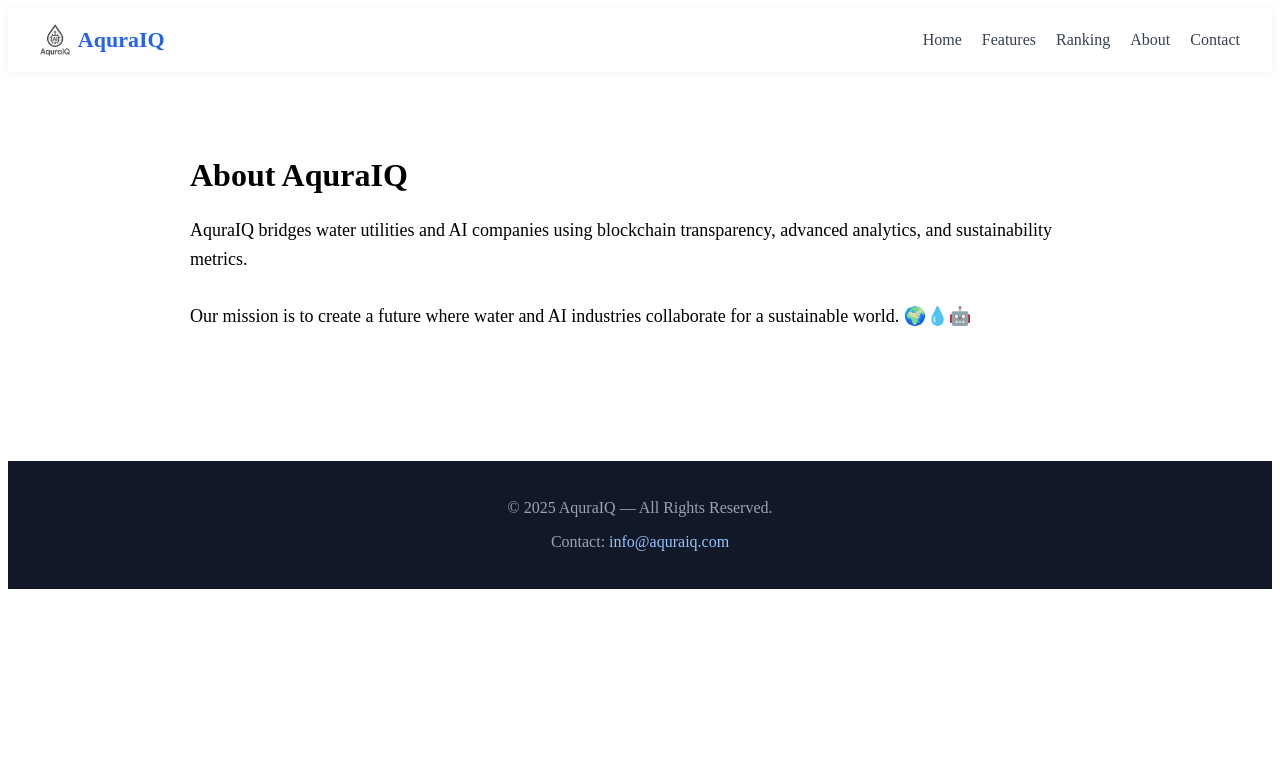
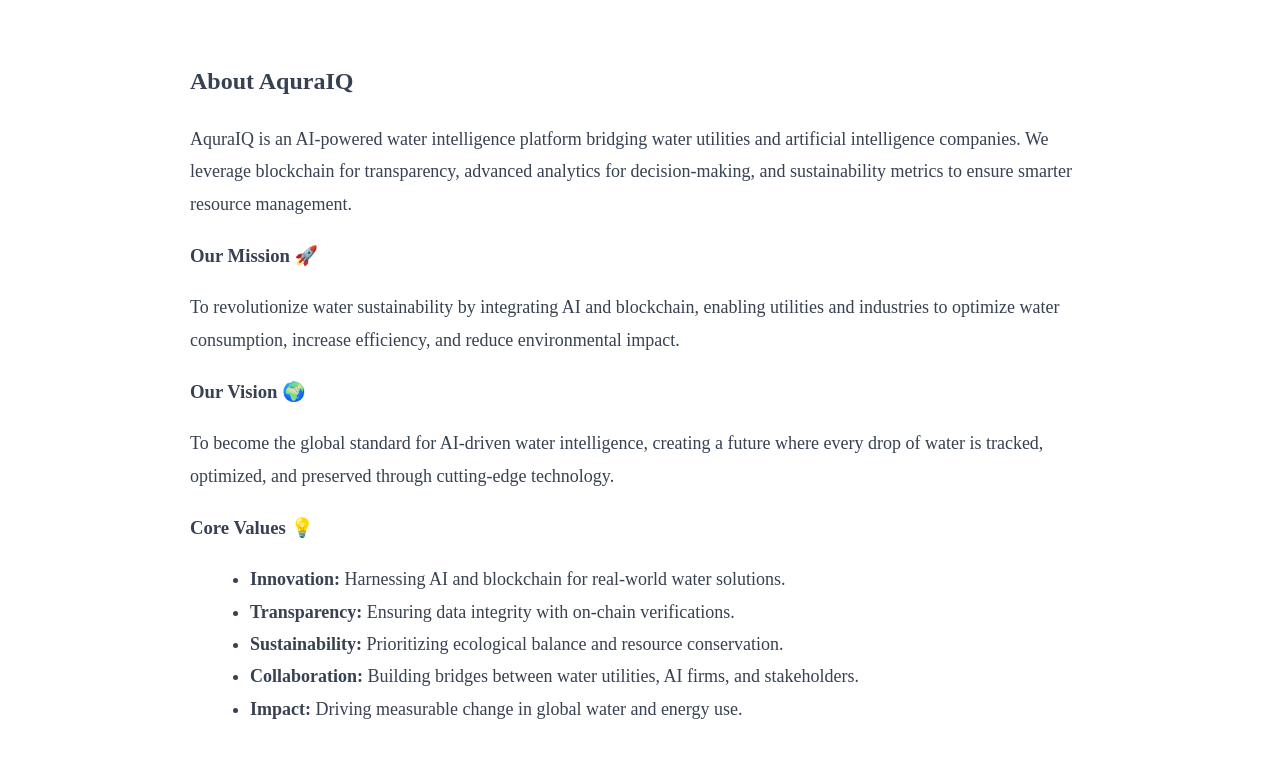
Before and after one commit to aquraiq-site/aquraiq-site, a Next.js app: page /about in a window 1280 px wide. Shown: the top 758 px of the page. Built offline with nearby package versions, Linux system fonts and the light colour scheme.

Commit message:
Update about.js

```diff
--- a/pages/about.js
+++ b/pages/about.js
@@ -1,22 +1,65 @@
 // pages/about.js
-import Navbar from "../components/Navbar";
-import Footer from "../components/Footer";
+export default function About() {
+  const section = {
+    maxWidth: "900px",
+    margin: "60px auto",
+    padding: "0 24px",
+    lineHeight: 1.8,
+    color: "#374151",
+  };
 
-export default function About() {
+  const h2 = {
+    fontSize: 32,
+    fontWeight: 800,
+    marginBottom: 16,
+    color: "#111827",
+    textAlign: "center",
+  };
+
+  const h3 = {
+    fontSize: 24,
+    fontWeight: 700,
+    marginTop: 32,
+    marginBottom: 12,
+    color: "#2563eb",
+  };
+
+  const p = { fontSize: 18, marginBottom: 16 };
+
+  const list = { marginLeft: 20, fontSize: 18 };
+
   return (
-    <>
-      <Navbar />
-      <main style={{ padding: "64px 24px", maxWidth: 900, margin: "0 auto" }}>
-        <h1>About AquraIQ</h1>
-        <p style={{ fontSize: "18px", lineHeight: "1.6", marginTop: "16px" }}>
-          AquraIQ bridges water utilities and AI companies using blockchain transparency,
-          advanced analytics, and sustainability metrics.
-          <br /><br />
-          Our mission is to create a future where water and AI industries collaborate
-          for a sustainable world. 🌍💧🤖
-        </p>
-      </main>
-      <Footer />
-    </>
+    <section style={section}>
+      <h2>About AquraIQ</h2>
+      <p style={p}>
+        AquraIQ is an AI-powered water intelligence platform bridging water
+        utilities and artificial intelligence companies. We leverage blockchain
+        for transparency, advanced analytics for decision-making, and
+        sustainability metrics to ensure smarter resource management.
+      </p>
+
+      <h3>Our Mission 🚀</h3>
+      <p style={p}>
+        To revolutionize water sustainability by integrating AI and blockchain,
+        enabling utilities and industries to optimize water consumption,
+        increase efficiency, and reduce environmental impact.
+      </p>
+
+      <h3>Our Vision 🌍</h3>
+      <p style={p}>
+        To become the global standard for AI-driven water intelligence,
+        creating a future where every drop of water is tracked, optimized, and
+        preserved through cutting-edge technology.
+      </p>
+
+      <h3>Core Values 💡</h3>
+      <ul style={list}>
+        <li><strong>Innovation:</strong> Harnessing AI and blockchain for real-world water solutions.</li>
+        <li><strong>Transparency:</strong> Ensuring data integrity with on-chain verifications.</li>
+        <li><strong>Sustainability:</strong> Prioritizing ecological balance and resource conservation.</li>
+        <li><strong>Collaboration:</strong> Building bridges between water utilities, AI firms, and stakeholders.</li>
+        <li><strong>Impact:</strong> Driving measurable change in global water and energy use.</li>
+      </ul>
+    </section>
   );
 }
```
